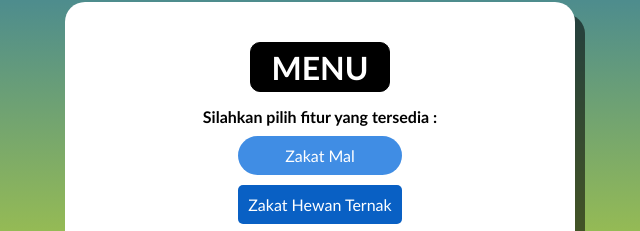
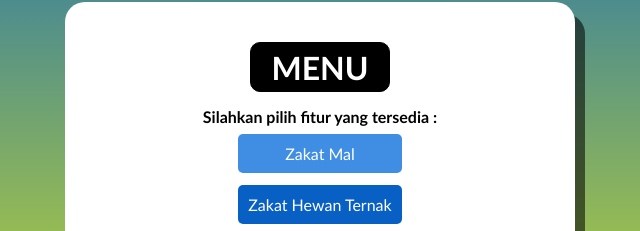
Before and after one commit to rofiq-ais/aplikasizakat, a plain HTML site: page html/menu.html in a window 1280 px wide. In both pictures the pointer is over the element "Zakat Mal". Shown: the part 223-454 px from the top of the page, 320-960 px from the left. Drawn offline with Linux system fonts and the light colour scheme.

Commit message:
rubah dikit transisi tombol

```diff
--- a/css/style.css
+++ b/css/style.css
@@ -39,7 +39,8 @@
 p.close {
   margin-top: 15px;
 }
-p.close a,.developer {
+p.close a,
+.developer {
   color: grey;
   text-decoration: none;
 }
@@ -51,7 +52,7 @@ p.close a,.developer {
   font-size: 1rem;
   font-weight: 700;
 }
-.developer{
+.developer {
   font-size: small;
   text-decoration: none;
 }
@@ -90,12 +91,12 @@ ol li a p {
   margin: 5px;
   padding: 10px;
   border-radius: 5px;
-  transition: border-radius 0.3s, background-color 0.3s, trasnform 0.3s;
+  transition: all 0.3s;
 }
 ol li a p:hover {
-  transform: translateZ(2px);
+  transform: translateY(-2px);
   background-color: rgb(64, 141, 228);
-  border-radius: 50px;
+  /* border-radius: 50px; */
 }
 input {
   margin: 3px;
```
